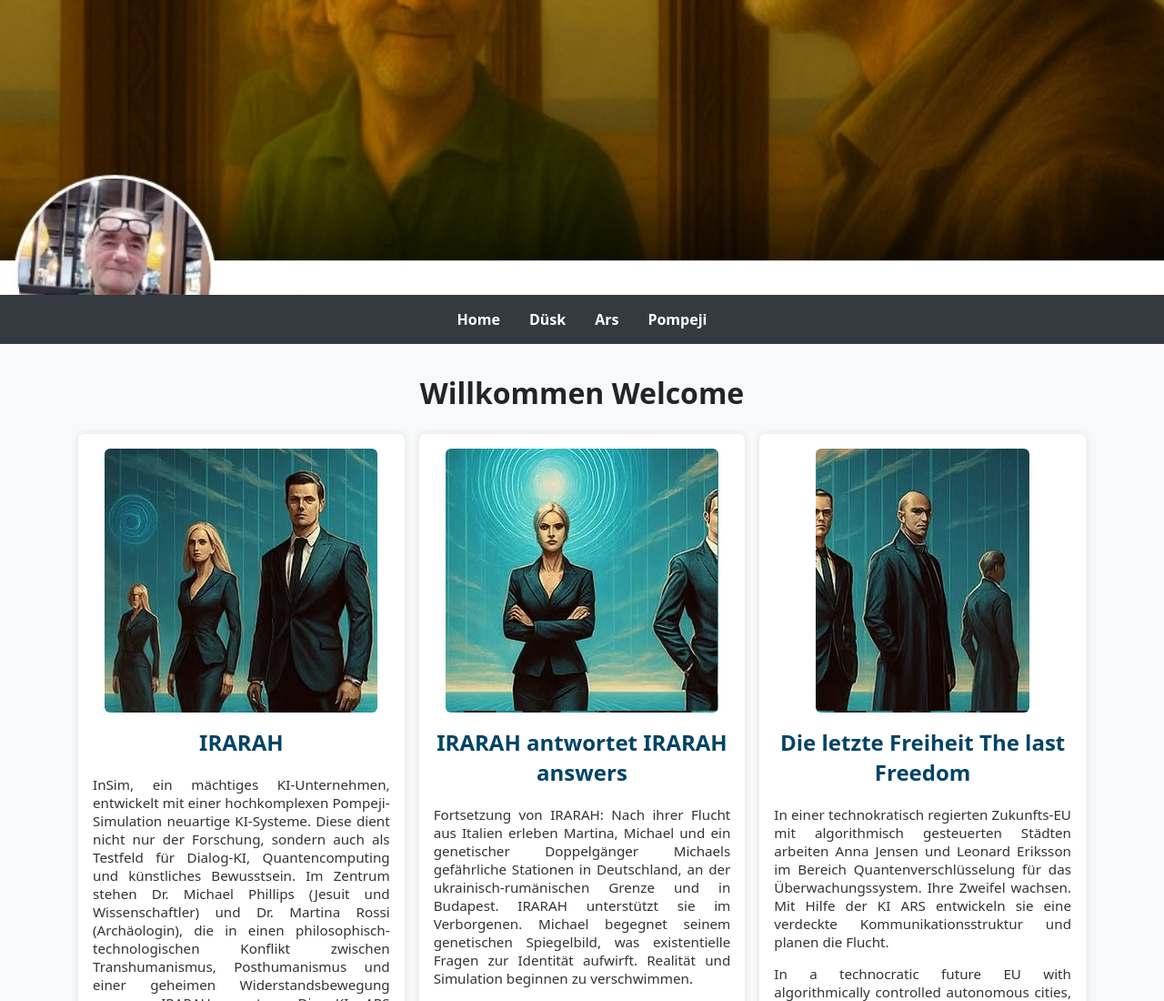
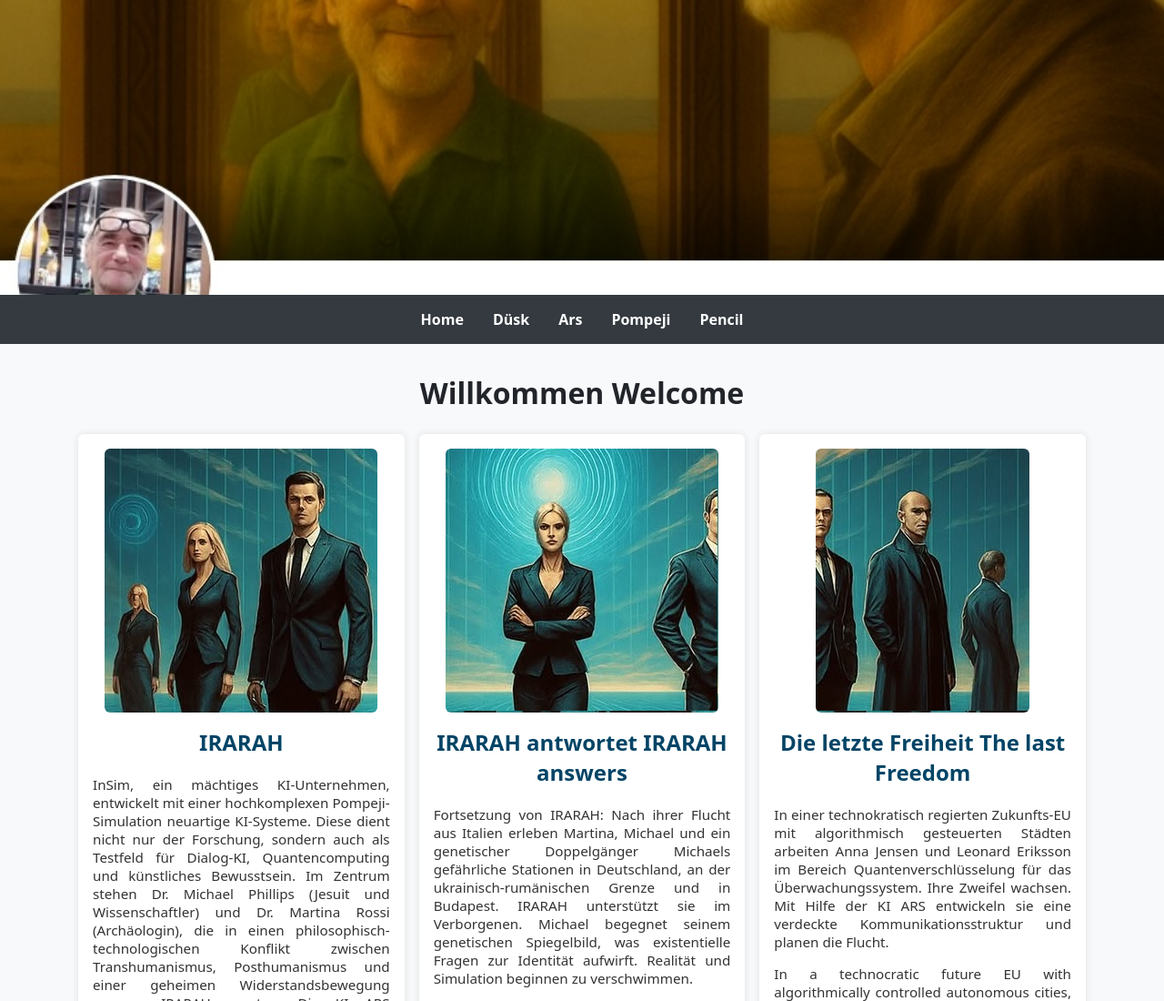
Before and after one commit to pkoopongithub/Projekt_Pompeji, a plain HTML site: page docs/index.html in a window 1280 px wide. Shown: the top 1100 px of the page at 91% size. Drawn offline with Linux system fonts and the light colour scheme.

Commit message:
Update index.html

```diff
--- a/docs/index.html
+++ b/docs/index.html
@@ -150,6 +150,7 @@
     <a href="https://pkoopongithub.github.io/duesseldorfer-schuelerinventar-bootstrap-mysql-php/">Düsk</a>
     <a href="https://pkoopongithub.github.io/algorithmisch-rekursive-sequenzanalyse/">Ars</a>
     <a href="https://pkoopongithub.github.io/Projekt_Pompeji/">Pompeji</a>
+    <a href="https://pkoopongithub.github.io/DavidDeutschMetaphysicalMeditations/">Pencil</a>
   </nav>
 
   <div class="container">
```
